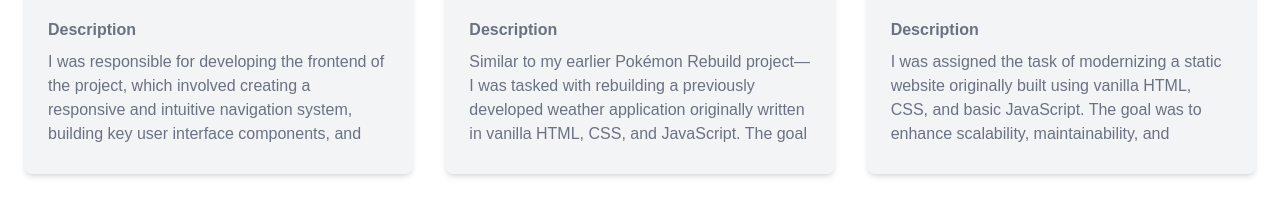
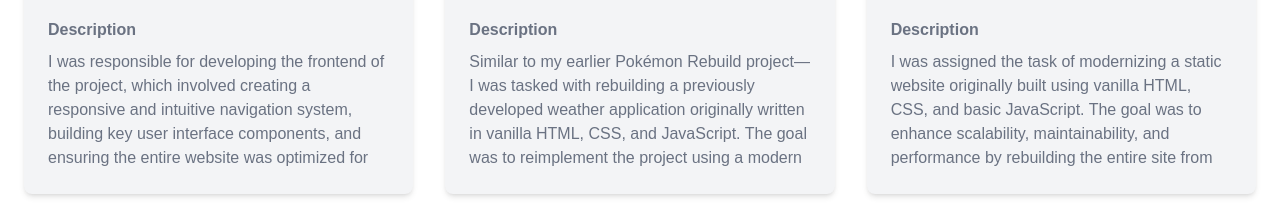
Before and after one commit to NushK650/portfolio, a Next.js app: page / in a window 1280 px wide. Shown: the part 1262-1482 px from the top of the page. Built offline with nearby package versions, Linux system fonts and the light colour scheme.

Commit message:
removal of home button

```diff
--- a/src/app/components/Header.jsx
+++ b/src/app/components/Header.jsx
@@ -11,7 +11,7 @@ function Header() {
 
       <nav>
         <ul className="flex space-x-4">
-          <li><a href="" className="hover:text-blue-600">Home</a></li>
+
           <li><a href="#about" className="hover:text-blue-600">About</a></li>
           <li><a href="#project" className="hover:text-blue-600">Projects</a></li>
           <li><a href="#contact" className="hover:text-blue-600">Contact</a></li>
--- a/src/app/components/Project.jsx
+++ b/src/app/components/Project.jsx
@@ -13,7 +13,7 @@ function Projects() {
             <p className=' font-bold text-center text-slate-500'>Itinera.io</p>
             <img className='h-full aspect-video mt-2' src="./Itinera.io.png" alt="Itinera.io" />
             <p className='text-gray-500 mt-5 font-bold'>Description</p>
-            <p className='text-gray-500 mt-2 font-medium max-h-25 overflow-auto'>I was responsible for developing the frontend of the project, which involved creating a responsive and intuitive navigation system, building key user interface components, and ensuring the entire website was optimized for performance across devices. I focused on translating design requirements into clean, maintainable code using modern frontend technologies, contributing significantly to the overall user experience and functionality of the application. </p>
+            <p className='text-gray-500 mt-2 font-medium max-h-30 overflow-auto'>I was responsible for developing the frontend of the project, which involved creating a responsive and intuitive navigation system, building key user interface components, and ensuring the entire website was optimized for performance across devices. I focused on translating design requirements into clean, maintainable code using modern frontend technologies, contributing significantly to the overall user experience and functionality of the application. </p>
             </div>
           </a>
           <a href="https://kumartc-weather-app-twux.vercel.app/">
@@ -21,7 +21,7 @@ function Projects() {
             <p className=' font-bold text-center text-slate-500'>Weather App </p>
           <img className='h-full aspect-video mt-2' src="./WeatherApp.png" alt="Weather App" />
           <p className='text-gray-500 mt-5 font-bold'>Description</p>
-          <p className='text-gray-500 mt-2 font-medium max-h-25 overflow-auto'>Similar to my earlier Pokémon Rebuild project—I was tasked with rebuilding a previously developed weather application originally written in vanilla HTML, CSS, and JavaScript. The goal was to reimplement the project using a modern framework (Next.js), improve user experience, and make the codebase scalable and maintainable. </p>
+          <p className='text-gray-500 mt-2 font-medium max-h-30 overflow-auto'>Similar to my earlier Pokémon Rebuild project—I was tasked with rebuilding a previously developed weather application originally written in vanilla HTML, CSS, and JavaScript. The goal was to reimplement the project using a modern framework (Next.js), improve user experience, and make the codebase scalable and maintainable. </p>
           </div>
           </a>
           <a href="https://kumartc-pokemon-rebuild.vercel.app/">
@@ -29,7 +29,7 @@ function Projects() {
             <p className=' font-bold text-center text-slate-500'>Pokemon App</p>
           <img className='h-full aspect-video mt-2' src="./PokemonApp.png" alt="Pokemon App" />
           <p className='text-gray-500 mt-5 font-bold'>Description</p>
-          <p className='text-gray-500 mt-2 font-medium max-h-25 overflow-auto'>I was assigned the task of modernizing a static website originally built using vanilla HTML, CSS, and basic JavaScript. The goal was to enhance scalability, maintainability, and performance by rebuilding the entire site from scratch using Next.js, a powerful React-based framework. Weather app rebuild | Project
+          <p className='text-gray-500 mt-2 font-medium max-h-30 overflow-auto'>I was assigned the task of modernizing a static website originally built using vanilla HTML, CSS, and basic JavaScript. The goal was to enhance scalability, maintainability, and performance by rebuilding the entire site from scratch using Next.js, a powerful React-based framework. Weather app rebuild | Project
 
 Similarly to the Pokémon rebuild I had built the same project in Vanilla Html and rebuilt it in Next.js from scratch  </p>
           </div>
```
